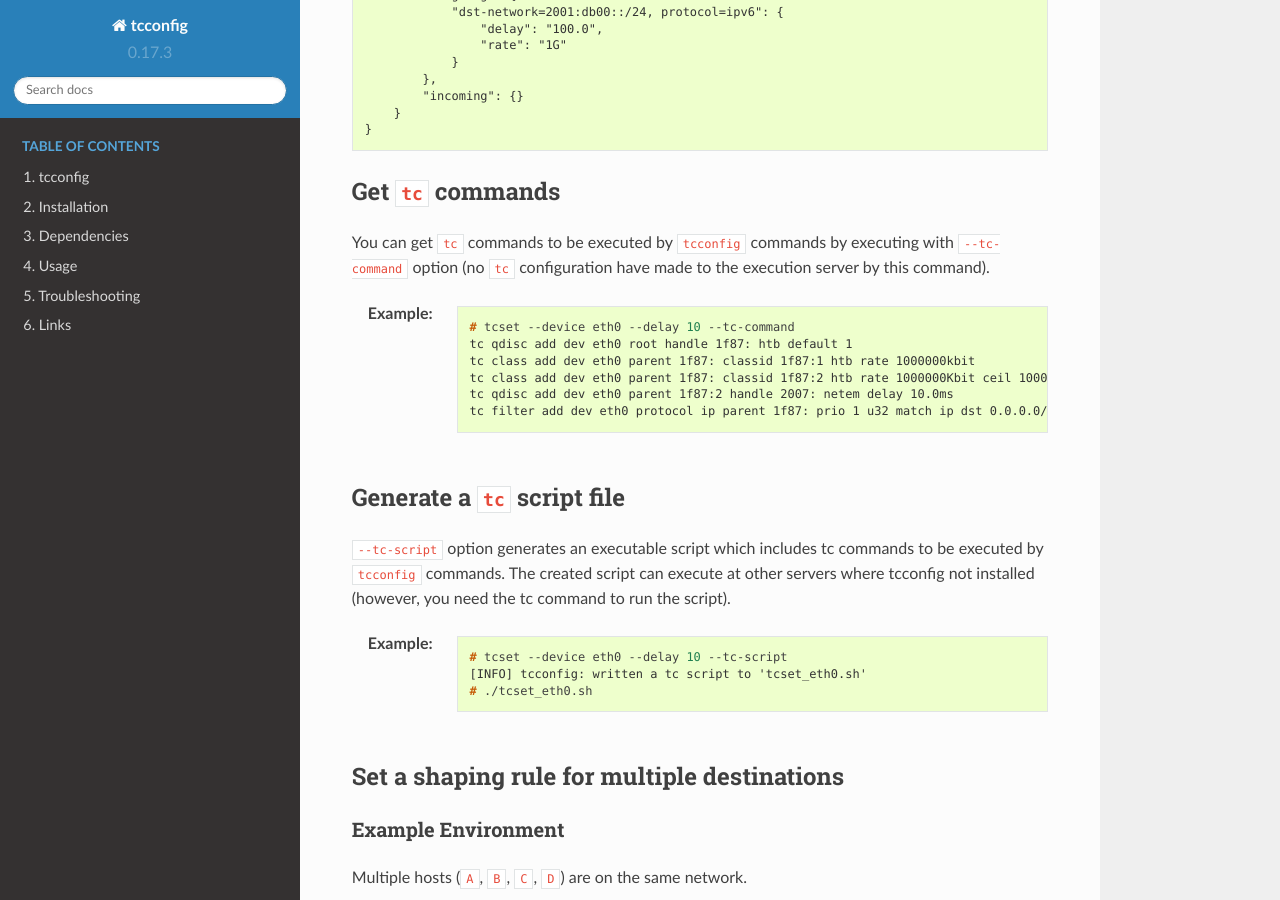
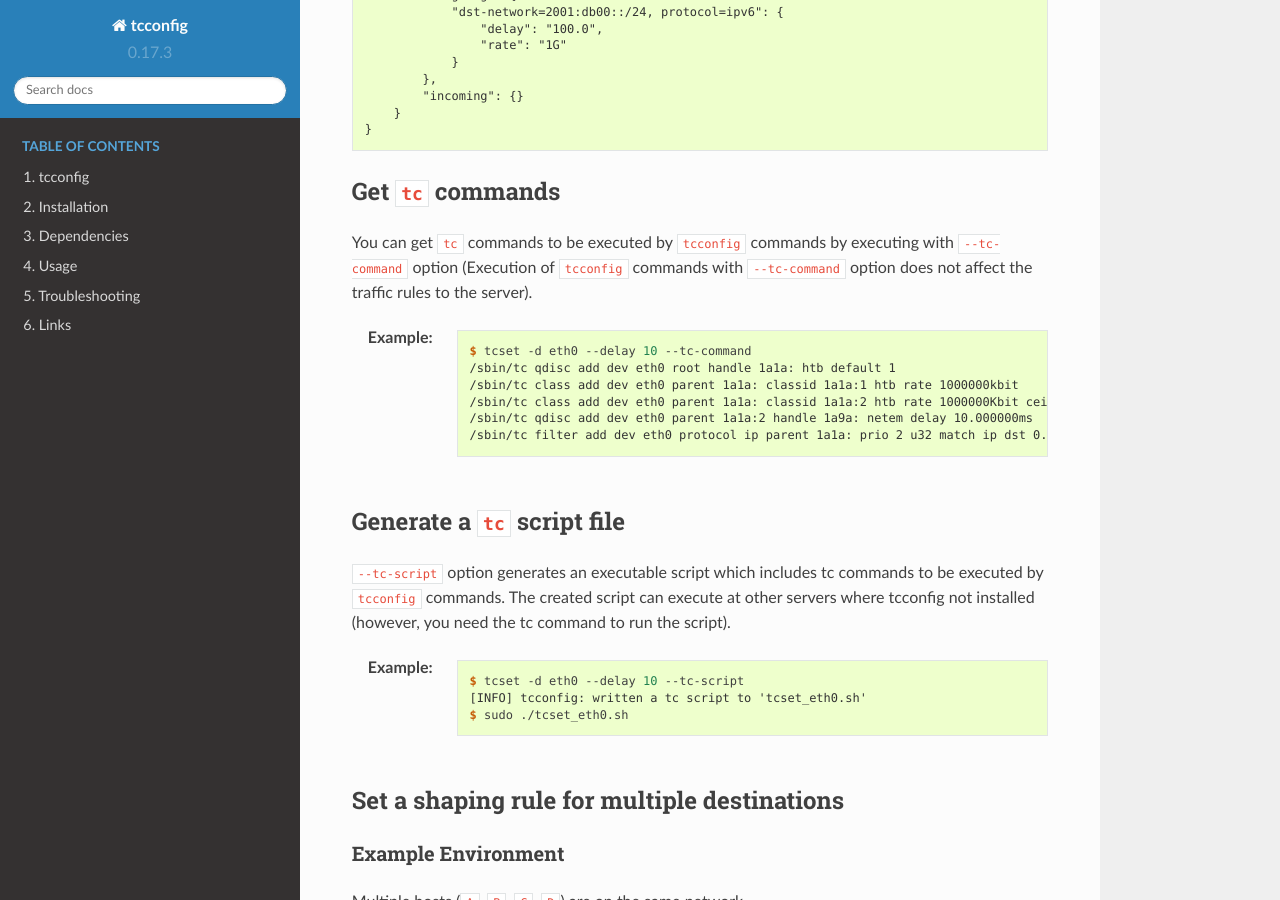
Before and after one commit to thombashi/tcconfig, a Sphinx documentation site: the page built from docs/pages/usage/tcset/advanced_usage.rst, in a window 1280 px wide and 900 px high, scrolled down 1253 px. Built offline with Sphinx 7.4.7 and the Read the Docs theme 2.0.0, drawn with Linux system fonts in a browser that asks for light colours; pages that are not in the unit, such as notebooks, are missing from menus.

Commit message:
Update docs

```diff
--- a/docs/pages/usage/tcset/advanced_usage.rst
+++ b/docs/pages/usage/tcset/advanced_usage.rst
@@ -69,31 +69,32 @@ Get ``tc`` commands
 ^^^^^^^^^^^^^^^^^^^^^^^^^^^^^^^^^^^^^^^^^^^^^^^^^^^^^^^^^^^^^^^^^^^^^^
 You can get ``tc`` commands to be executed by ``tcconfig`` commands by
 executing with ``--tc-command`` option
-(no ``tc`` configuration have made to the execution server by this command).
+(Execution of ``tcconfig`` commands with ``--tc-command`` option does not affect the traffic rules to the server).
 
 :Example:
     .. code-block:: console
 
-        # tcset --device eth0 --delay 10 --tc-command
-        tc qdisc add dev eth0 root handle 1f87: htb default 1
-        tc class add dev eth0 parent 1f87: classid 1f87:1 htb rate 1000000kbit
-        tc class add dev eth0 parent 1f87: classid 1f87:2 htb rate 1000000Kbit ceil 1000000Kbit
-        tc qdisc add dev eth0 parent 1f87:2 handle 2007: netem delay 10.0ms
-        tc filter add dev eth0 protocol ip parent 1f87: prio 1 u32 match ip dst 0.0.0.0/0 flowid 1f87:2
+        $ tcset -d eth0 --delay 10 --tc-command
+        /sbin/tc qdisc add dev eth0 root handle 1a1a: htb default 1
+        /sbin/tc class add dev eth0 parent 1a1a: classid 1a1a:1 htb rate 1000000kbit
+        /sbin/tc class add dev eth0 parent 1a1a: classid 1a1a:2 htb rate 1000000Kbit ceil 1000000Kbit
+        /sbin/tc qdisc add dev eth0 parent 1a1a:2 handle 1a9a: netem delay 10.000000ms
+        /sbin/tc filter add dev eth0 protocol ip parent 1a1a: prio 2 u32 match ip dst 0.0.0.0/0 match ip src 0.0.0.0/0 flowid 1a1a:2
 
 
 Generate a ``tc`` script file
 ^^^^^^^^^^^^^^^^^^^^^^^^^^^^^^^^^^^^^^^^^^^^^^^^^^^^^^^^^^^^^^^^^^^^^^
 ``--tc-script`` option generates an executable script which includes
 tc commands to be executed by ``tcconfig`` commands.
-The created script can execute at other servers where tcconfig not installed (however, you need the tc command to run the script).
+The created script can execute at other servers where tcconfig not installed
+(however, you need the tc command to run the script).
 
 :Example:
     .. code-block:: console
 
-        # tcset --device eth0 --delay 10 --tc-script
+        $ tcset -d eth0 --delay 10 --tc-script
         [INFO] tcconfig: written a tc script to 'tcset_eth0.sh'
-        # ./tcset_eth0.sh
+        $ sudo ./tcset_eth0.sh
 
 
 Set a shaping rule for multiple destinations
```
Also changed, not shown: docs/pages/installation.rst (+5 -2 lines), docs/pages/usage/tcdel/tcdel_help_output.txt (+4 -4 lines), docs/pages/usage/tcset/tcset_help_output.txt (indentation only).
